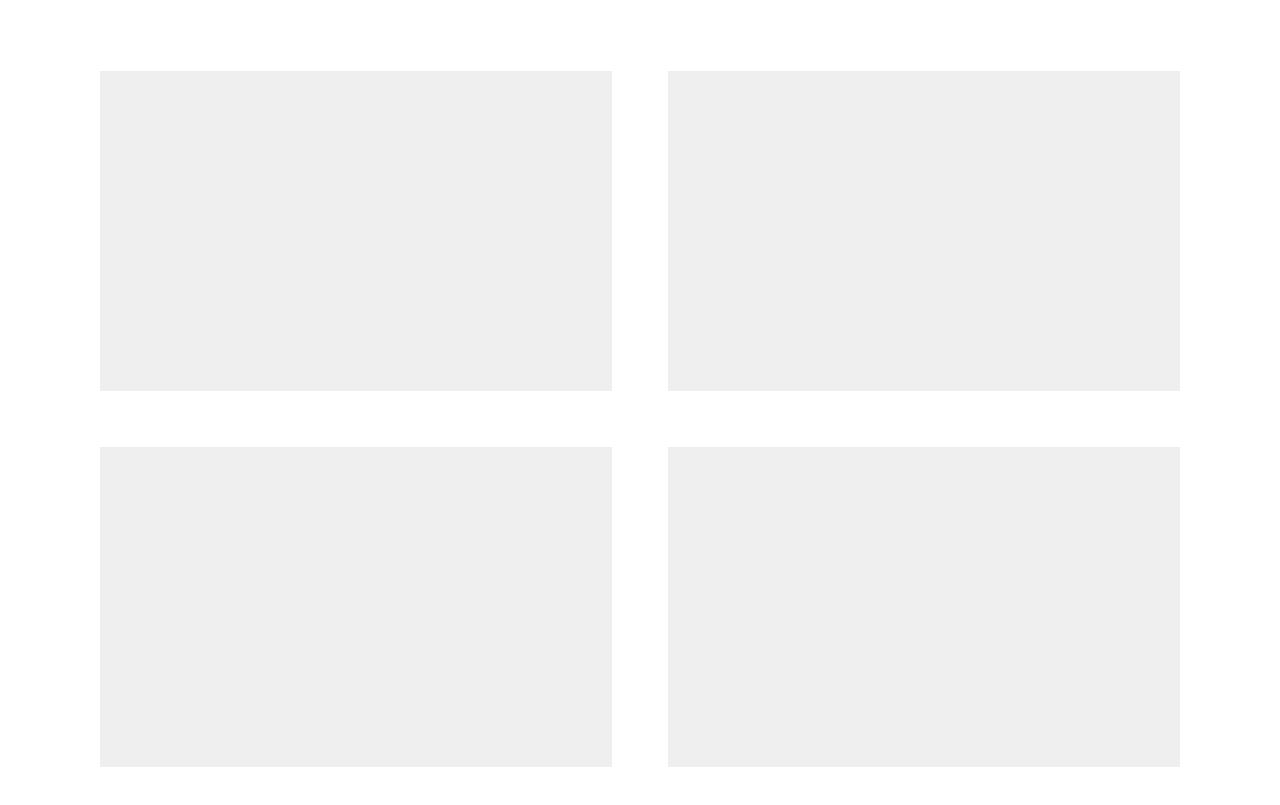
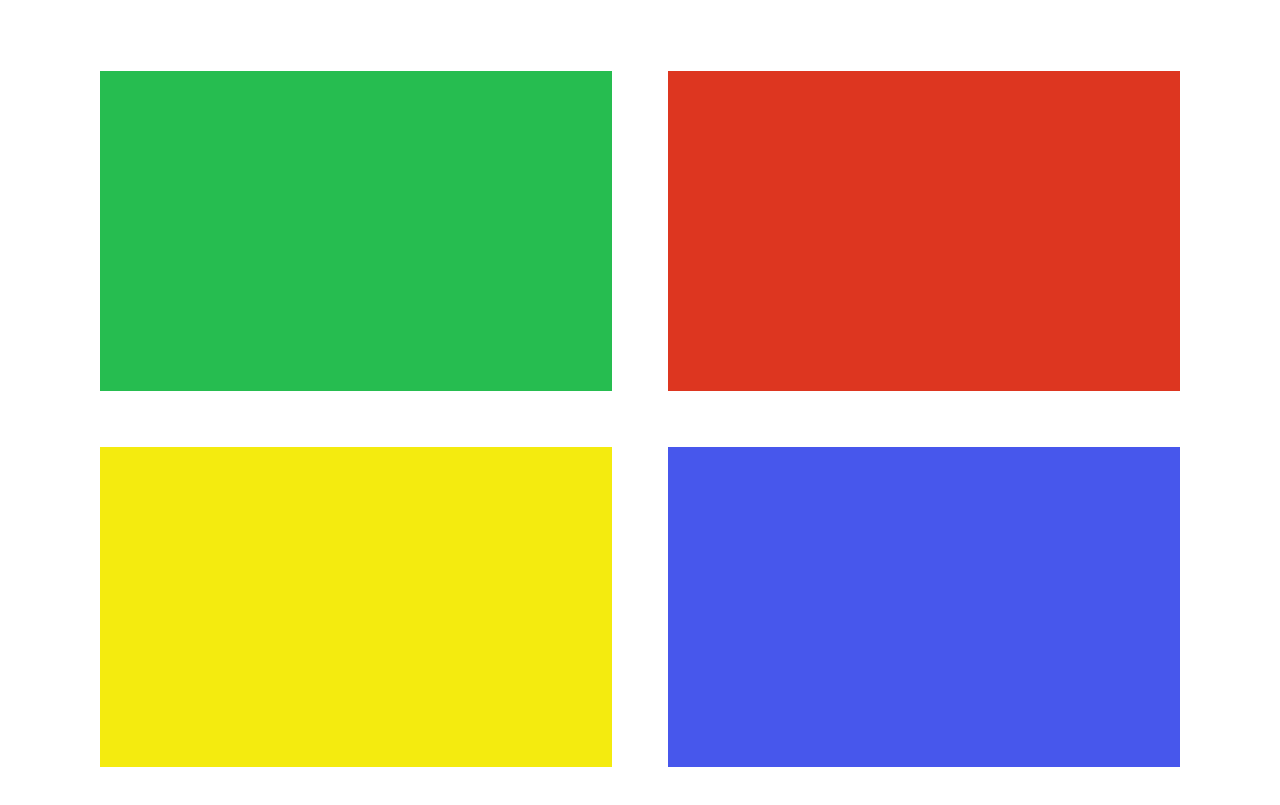
Before and after one commit to JPCassimiro/AtividadeJogo, a plain HTML site: page index.html in a window 1280 px wide. Shown: the part 61-866 px from the top of the page. Drawn offline with Linux system fonts and the light colour scheme.

Commit message:
Cores nos botoes, fiz o windows

```diff
--- a/index.css
+++ b/index.css
@@ -62,3 +62,16 @@ button{
     flex: 1;
     display: flex;
 }
+
+#green_bt{
+background-color: #26BD50;
+}
+#yellow_bt{
+background-color: #F4EB0F;
+}
+#red_bt{
+    background-color: #DD3620;
+}
+#blue_bt{
+    background-color: #4757EC;
+}
```
